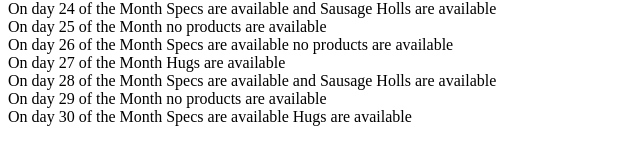
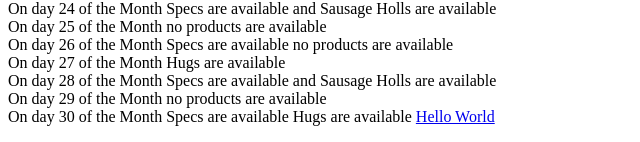
Before and after one commit to Giarcr0b/AzureTest, a PHP site: page / in a window 1280 px wide. Shown: the part 806-948 px from the top of the page, without its empty margins (0-640 px from the left). Run offline with PHP 8.4, Linux system fonts and the light colour scheme.

Commit message:
Lab 2 work files

```diff
--- a/index.php
+++ b/index.php
@@ -82,6 +82,7 @@
                 }
             }
           ?>
+    <a href="helloSelector.php">Hello World</a>
 </p>
 </body>
 </html>
```
